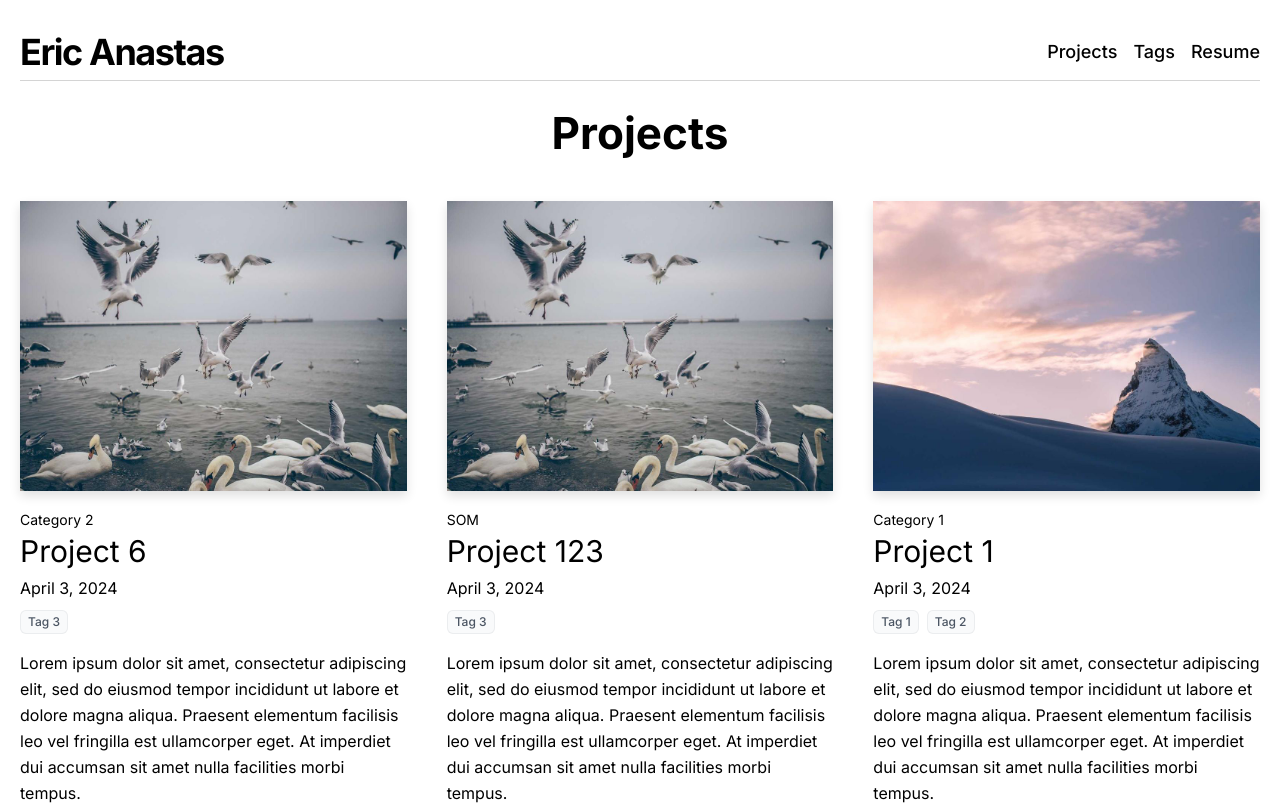
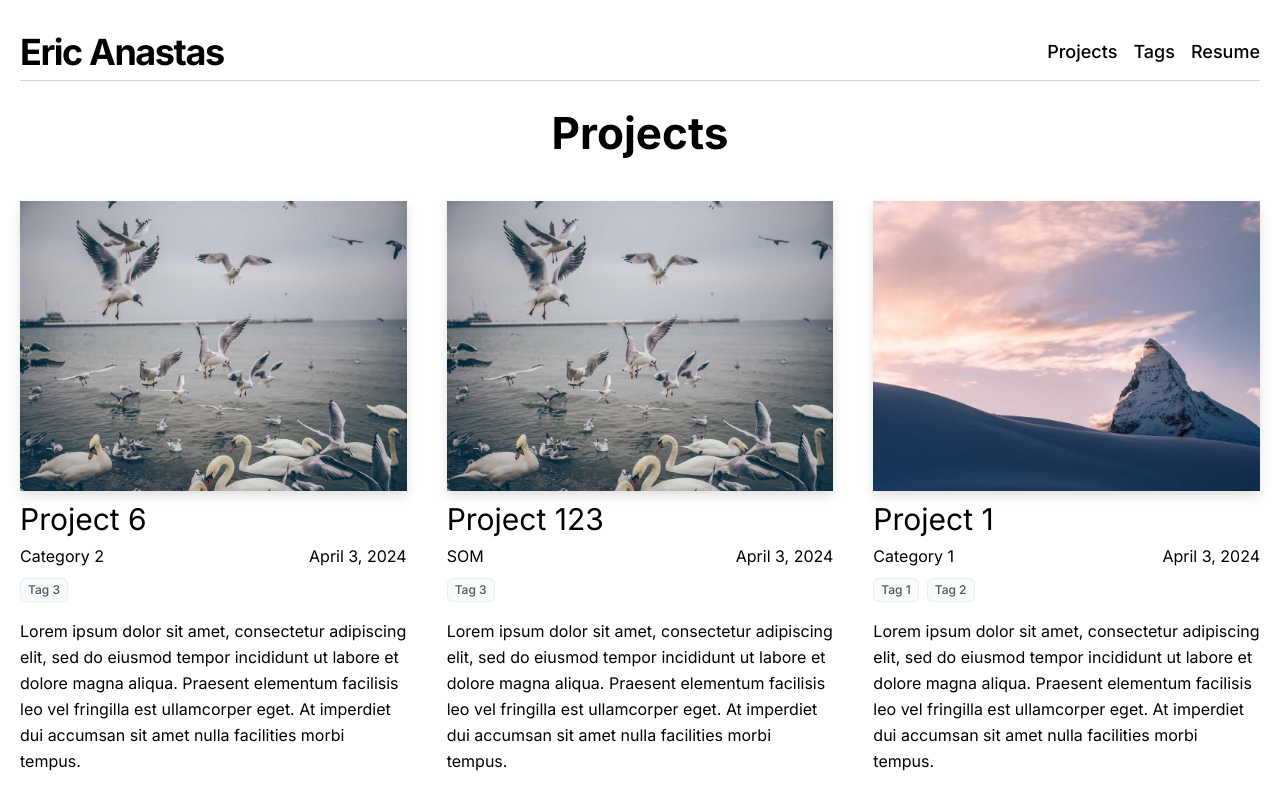
Before and after one commit to ericanastas/ericanastas.com, a Next.js app: page /projects in a window 1280 px wide. Shown: the top 805 px of the page. Built offline with nearby package versions, Linux system fonts and the light colour scheme.

Commit message:
Added Tag.url and Category.url, added Category link to project page, Moved category and date to one line on project preview

```diff
--- a/src/app/_components/project-header.tsx
+++ b/src/app/_components/project-header.tsx
@@ -3,19 +3,27 @@ import TagChipList from "./tag-chip-list";
 import type { Tag } from "@/interfaces/tag";
 
 import PageTitle from "./page-title";
+import { Category } from "@/interfaces/category";
+
+import Link from "next/link";
 
 type Props = {
   title: string;
   date: string;
   tags: Tag[];
+  category: Category;
 };
 
-export function ProjectHeader({ title, date, tags }: Props) {
+export function ProjectHeader({ title, date, tags, category }: Props) {
   return (
     <>
       <PageTitle>{title}</PageTitle>
 
       <div className="mb-4 text-center">
+        <Link className="hover:underline" href={category.url}>
+          {category.name}
+        </Link>
+        {" - "}
         <DateFormatter dateString={date} />
       </div>
       <div className="mb-4 flex justify-center">
--- a/src/app/_components/project-list.tsx
+++ b/src/app/_components/project-list.tsx
@@ -21,8 +21,7 @@ export function ProjectList({ projects, selectedTagSlug }: Props) {
             summary={project.summary}
             url={project.url}
             tags={project.tags.map((t) => ({
-              name: t.name,
-              slug: t.slug,
+              ...t,
               selected: selectedTagSlug ? selectedTagSlug == t.slug : false,
             }))}
           />
--- a/src/app/_components/project-preview.tsx
+++ b/src/app/_components/project-preview.tsx
@@ -30,27 +30,26 @@ export function ProjectPreview({
   return (
     <div>
       <p></p>
-      <div className="mb-4">
+      <div className="mb-2">
         {coverImage && <CoverImage url={url} title={title} src={coverImage} />}
         {!coverImage && (
           <CoverImage url={url} title={title} src={"/images/placeholder.png"} />
         )}
       </div>
 
-      <Link
-        className="hover:underline text-sm mb-4"
-        href={`/projects/${category.slug}`}
-      >
-        {category.name}
-      </Link>
       <h3 className="text-3xl mb-1 leading-snug">
         <Link href={url} className="hover:underline">
           {title}
         </Link>
       </h3>
 
-      <div className="text-md mb-2">
-        <DateFormatter dateString={date} />
+      <div className="flex justify-between text-md mb-2">
+        <Link className="hover:underline" href={category.url}>
+          {category.name}
+        </Link>
+        <div>
+          <DateFormatter dateString={date} />
+        </div>
       </div>
 
       <div className="mb-4">
--- a/src/app/_components/tag-chip.tsx
+++ b/src/app/_components/tag-chip.tsx
@@ -12,7 +12,7 @@ export default function TagChip({ tag }: Props) {
   else className += " bg-gray-50 text-gray-600 ring-gray-500/10";
 
   return (
-    <Link href={`/tags/${tag.slug}`}>
+    <Link href={tag.url}>
       <span className={className}>{tag.name}</span>
     </Link>
   );
--- a/src/app/projects/[categorySlug]/[projectSlug]/page.tsx
+++ b/src/app/projects/[categorySlug]/[projectSlug]/page.tsx
@@ -28,6 +28,7 @@ export default async function Project({ params }: Params) {
             title={project.title}
             date={project.date}
             tags={project.tags}
+            category={project.category}
           />
 
           {project.coverImage && (
--- a/src/interfaces/category.ts
+++ b/src/interfaces/category.ts
@@ -1,4 +1,5 @@
 export type Category = {
   name: string;
   slug: string;
+  url: string;
 };
--- a/src/interfaces/tag.ts
+++ b/src/interfaces/tag.ts
@@ -2,4 +2,5 @@ export type Tag = {
   name: string;
   slug: string;
   selected?: boolean;
+  url: string;
 };
--- a/src/lib/api.ts
+++ b/src/lib/api.ts
@@ -32,6 +32,7 @@ function readProjectFile(category: Category, projectMdPath: string): Project {
   let tagObjArr: Tag[] = tags.map((t: string) => ({
     name: t,
     slug: slugify(t, slugifyOpt),
+    url: `/tags/${slugify(t, slugifyOpt)}`,
   }));
 
   let url = `/projects/${category.slug}/${projectSlug}`;
@@ -62,7 +63,11 @@ export function getProject(
   );
   if (!categoryFolderName) return null;
 
-  let category: Category = { name: categoryFolderName, slug: categorySlug };
+  let category: Category = {
+    name: categoryFolderName,
+    slug: categorySlug,
+    url: `/projects/${categorySlug}`,
+  };
   const projectMdFileName = projectSlug + ".md";
   const projectMdFilePath = path.join(
     projectsDirectory,
@@ -84,7 +89,11 @@ export function getAllProjectCategories(): Category[] {
   let categoryFolderNames: string[] = fs.readdirSync(projectsDirectory);
   for (let categoryName of categoryFolderNames) {
     let categorySlug = slugify(categoryName, slugifyOpt);
-    categories.push({ name: categoryName, slug: categorySlug });
+    categories.push({
+      name: categoryName,
+      slug: categorySlug,
+      url: `/projects/${categorySlug}`,
+    });
   }
 
   return categories;
@@ -127,17 +136,17 @@ export function getAllTags(): Tag[] {
 }
 
 export function getProjectTags(projects: Project[]): Tag[] {
-  let tagSlugs: Tag[] = [];
+  let tags: Tag[] = [];
 
   for (let proj of projects) {
     for (let projTag of proj.tags) {
-      if (!tagSlugs.some((t) => t.slug === projTag.slug)) {
-        tagSlugs.push(projTag);
+      if (!tags.some((t) => t.slug === projTag.slug)) {
+        tags.push(projTag);
       }
     }
   }
 
-  return tagSlugs.sort((t1, t2) => (t1.name < t2.name ? -1 : 1));
+  return tags.sort((t1, t2) => (t1.name < t2.name ? -1 : 1));
 }
 
 function sortProjectDesc(project1: Project, project2: Project): number {
```
